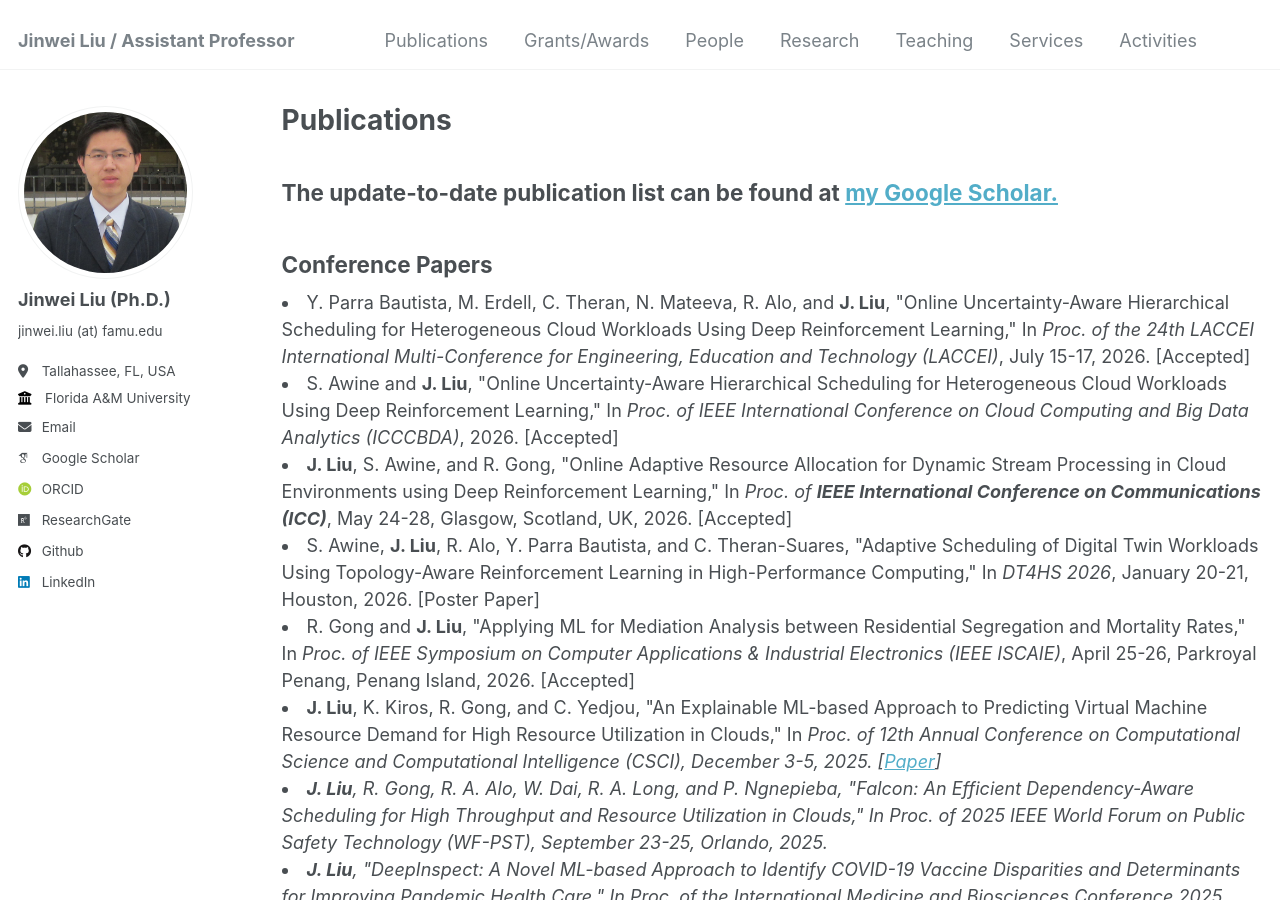
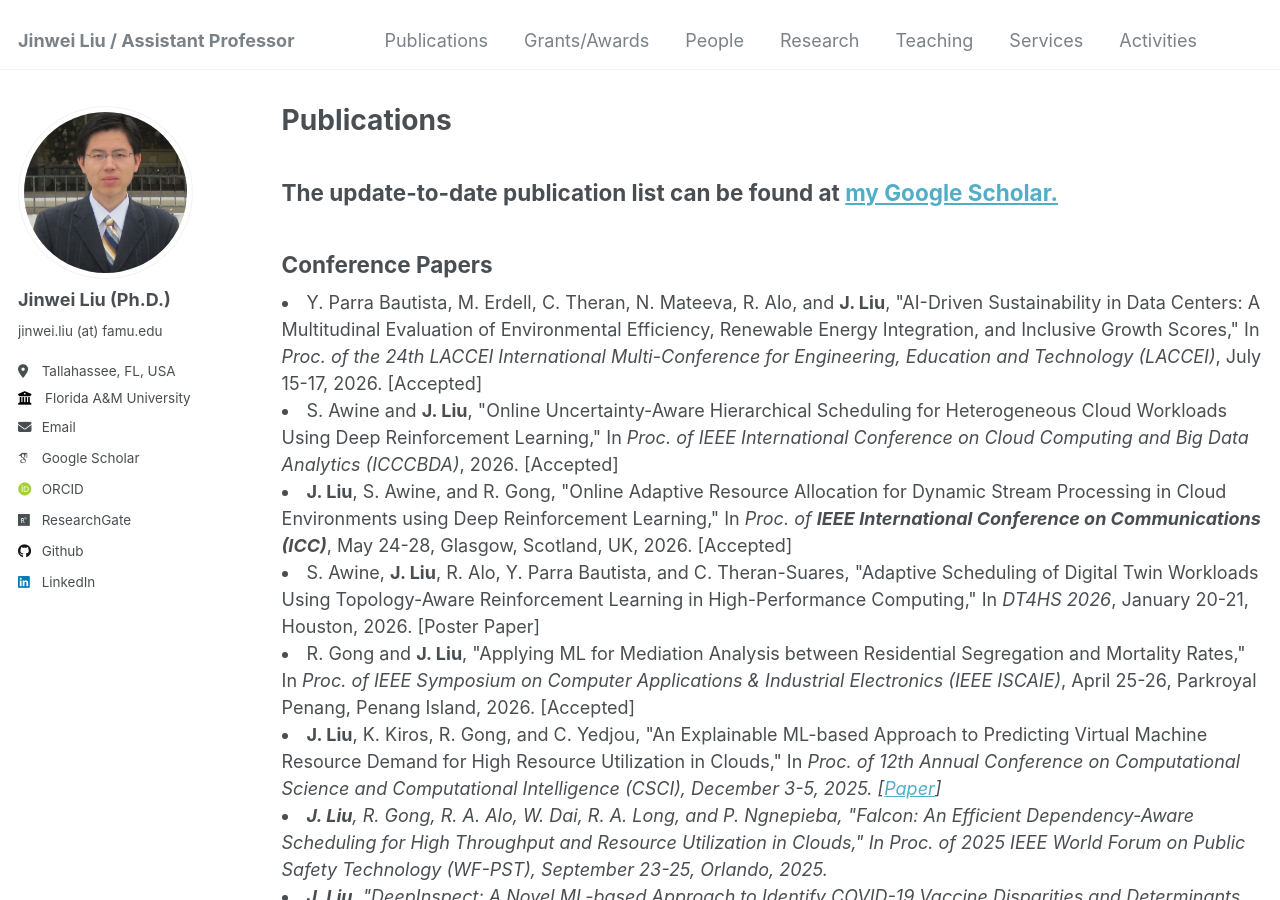
Before and after one commit to jinweiliucu/jinweiliucu.github.io, a Jekyll site: the page built from _publications/publications.html, in a window 1280 px wide and 900 px high. Built offline with Jekyll 4.4.1, drawn with Linux system fonts in a browser that asks for light colours; some web fonts are replaced.

Commit message:
Update publications.html

```diff
--- a/_publications/publications.html
+++ b/_publications/publications.html
@@ -10,7 +10,7 @@ author_profile: true
 
 <h2 class="text-left">Conference Papers</h2>
 	<li>
-    Y. Parra Bautista, M. Erdell, C. Theran, N. Mateeva, R. Alo, and <strong>J. Liu</strong>, "Online Uncertainty-Aware Hierarchical Scheduling for Heterogeneous Cloud Workloads Using Deep Reinforcement Learning,"
+    Y. Parra Bautista, M. Erdell, C. Theran, N. Mateeva, R. Alo, and <strong>J. Liu</strong>, "AI-Driven Sustainability in Data Centers: A Multitudinal Evaluation of Environmental Efficiency, Renewable Energy Integration, and Inclusive Growth Scores,"
     In <em>Proc. of the 24th LACCEI International Multi-Conference for Engineering, Education and Technology (LACCEI)</em>, July 15-17, 2026. [Accepted]
     <!-- [<a href="/files/articles/WF-PST2025LiuFalcon.pdf">Paper</a>]</span> -->
     </span><br>
```
